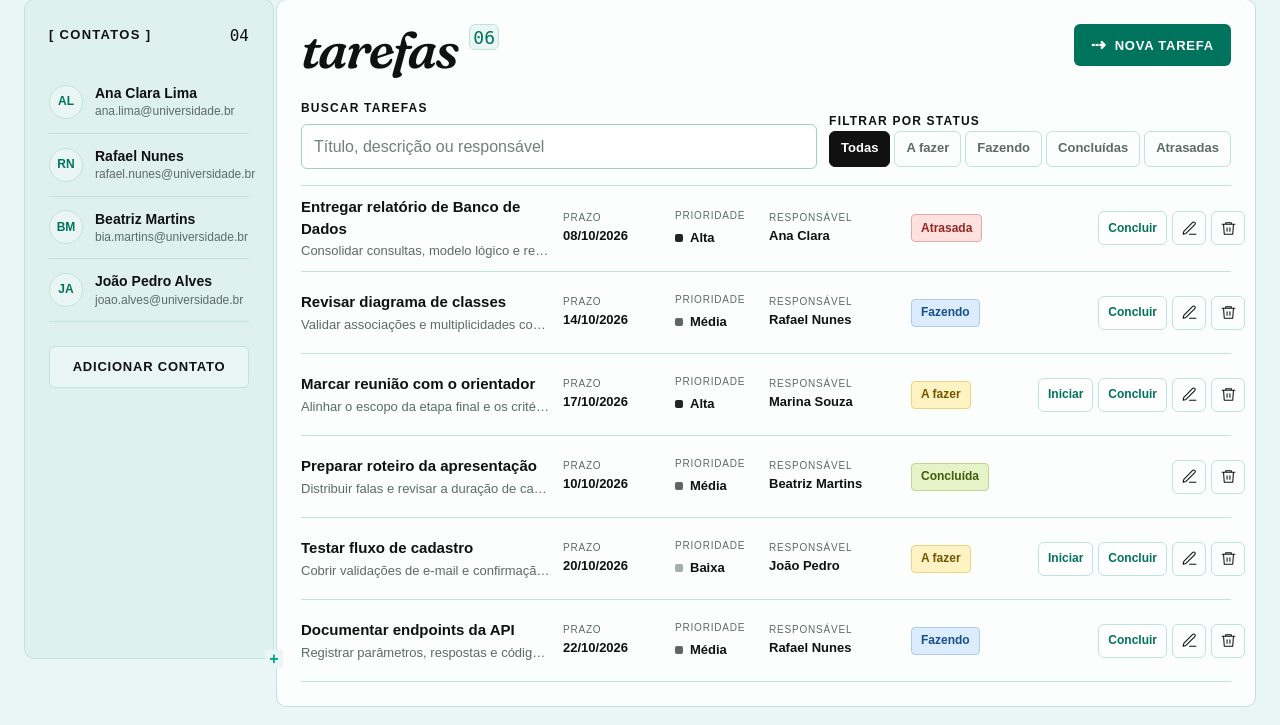
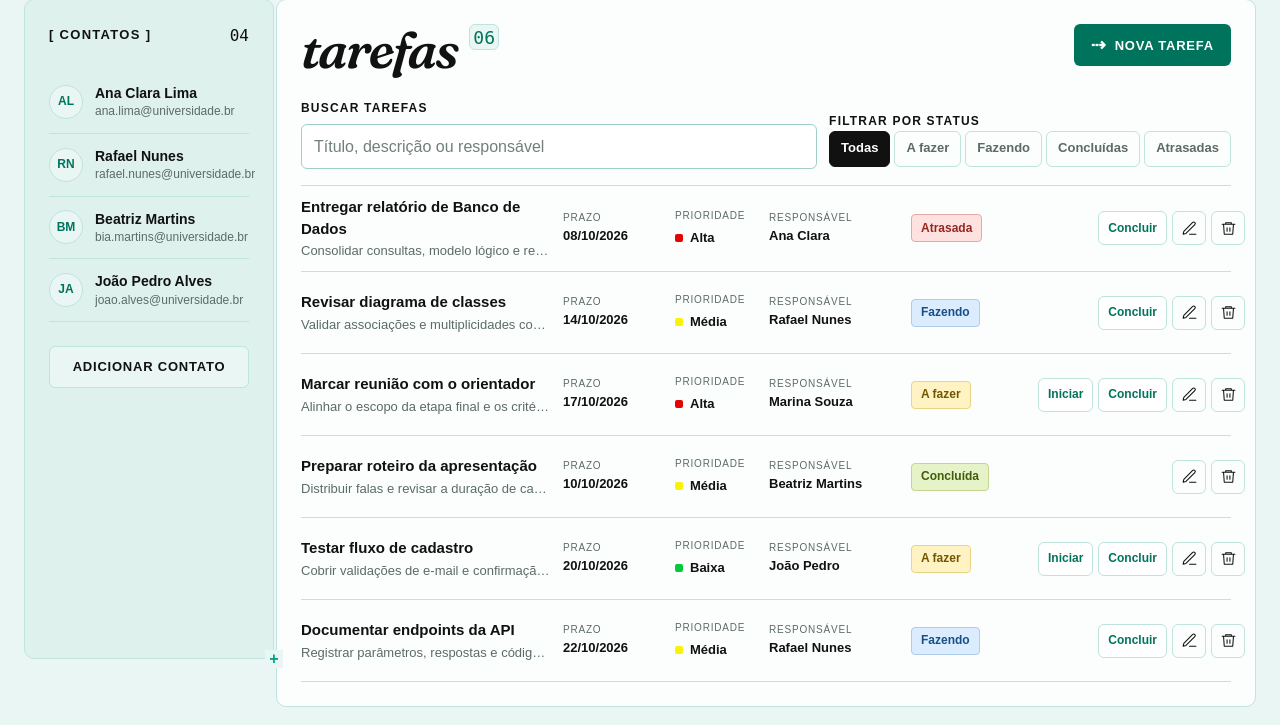
Before and after one commit to jmiguelSantos2025/Projeto_Ajuri, a Flask app: page /Home in a window 1280 px wide. Shown: the part 99-824 px from the top of the page. Run offline with Flask 3, Linux system fonts and the light colour scheme; some web fonts are replaced.

Commit message:
Troca cor da prioridades de branco, cinza, preto para verde, amarelo e vermelho

```diff
--- a/src/static/css/estilo.css
+++ b/src/static/css/estilo.css
@@ -257,9 +257,9 @@ button { cursor: pointer; }
 .task-meta-label { display: block; margin-bottom: 2px; color: var(--color-muted); font-size: 10px; letter-spacing: .08em; text-transform: uppercase; }
 .task-meta-value { display: block; overflow: hidden; font-size: 13px; font-weight: 600; text-overflow: ellipsis; white-space: nowrap; }
 .priority { display: inline-flex; align-items: center; gap: 7px; }
-.priority::before { content: ""; width: 8px; height: 8px; background: #5d6664; border-radius: 2px; }
-.priority--high::before { background: #222725; }
-.priority--low::before { background: #a5adaa; }
+.priority::before { content: ""; width: 8px; height: 8px; background: #faf205; border-radius: 2px; }
+.priority--high::before { background: #e40501; }
+.priority--low::before { background: #07c938; }
 .status { display: inline-flex; align-items: center; min-height: 28px; padding: 4px 9px; border: 1px solid transparent; border-radius: 4px; font-size: 12px; font-weight: 700; white-space: nowrap; }
 .status--todo { background: var(--status-todo-bg); border-color: #e8d583; color: var(--status-todo-text); }
 .status--doing { background: var(--status-doing-bg); border-color: #afcdeb; color: var(--status-doing-text); }
```
